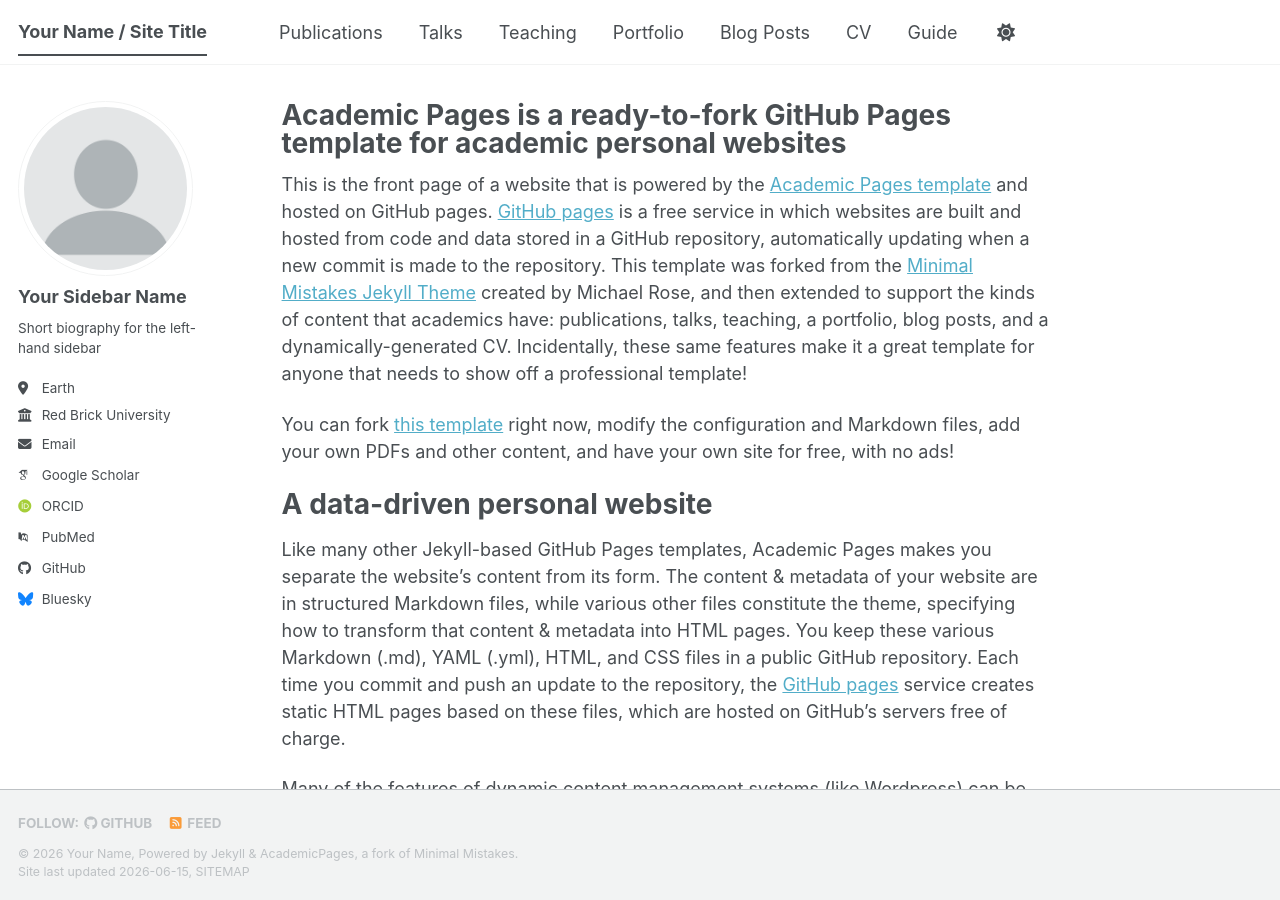
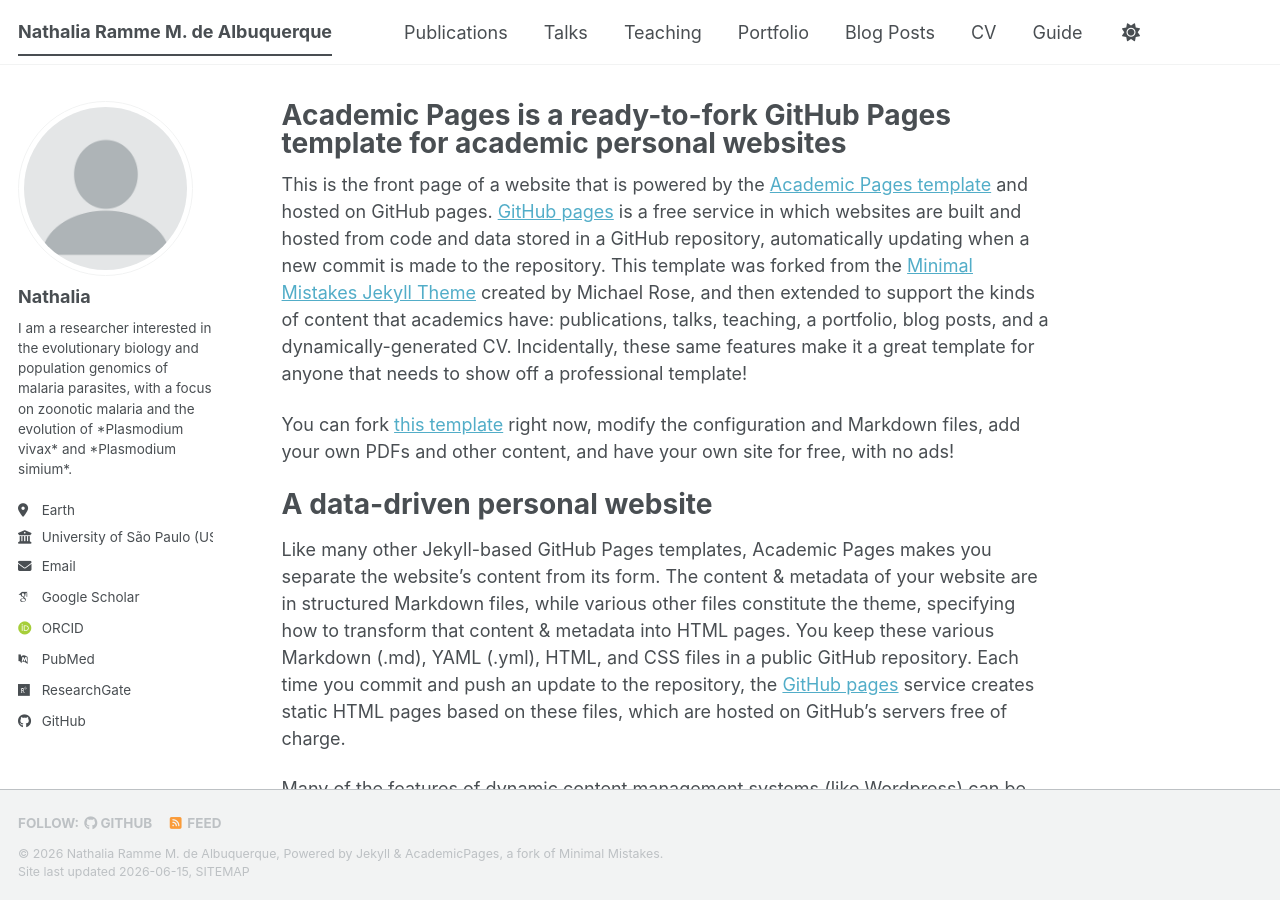
Before and after one commit to nramme/nramme.github.io, a Jekyll site: the page built from _pages/about.md, in a window 1280 px wide and 900 px high. Built offline with Jekyll 4.4.1, drawn with Linux system fonts in a browser that asks for light colours; some web fonts are replaced; a script bundle is joined from its source files by our own code; library files that are not in the unit come from our copies.

Commit message:
Update _config.yml

```diff
--- a/_config.yml
+++ b/_config.yml
@@ -9,14 +9,14 @@
 # Basic Site Settings
 locale                   : "en-US"
 site_theme               : "default" # The available themes options are "default", "air", "sunrise", "mint", "dirt" and "contrast"
-title                    : "Your Name / Site Title"
+title                    : "Nathalia Ramme M. de Albuquerque"
 title_separator          : "-"
-name                     : &name "Your Name"
-description              : &description "Your Name's academic portfolio"   # Update this with a general description of your site, this is the default if not overridden by a page
-url                      : https://academicpages.github.io # The base hostname & protocol for your site e.g. "https://[your GitHub username].github.io",
+name                     : &name "Nathalia Ramme M. de Albuquerque"
+description              : &description "Nathalia's academic portfolio"   # Update this with a general description of your site, this is the default if not overridden by a page
+url                      : https://nramme.github.io # The base hostname & protocol for your site e.g. "https://[your GitHub username].github.io",
                                                            # or if you already have some other page hosted on Github then use "https://[your GitHub username].github.io/[Your Repo Name]"
 baseurl                  : "" # the subpath of your site, e.g. "/blog"
-repository               : "academicpages/academicpages.github.io"
+repository               : "nramme/nramme.github.io"
 
 # Site Author - The following control what appear as part of the author content on the side bar.
 #               If a field is blank the icon and link will not appear, otherwise it will be shown.
@@ -24,25 +24,25 @@ repository               : "academicpages/academicpages.github.io"
 author:
   # Biographic information
   avatar           : "profile.png"
-  name             : "Your Sidebar Name"
+  name             : "Nathalia"
   pronouns         : # example: "she/her"
-  bio              : "Short biography for the left-hand sidebar"
+  bio              : "I am a researcher interested in the evolutionary biology and population genomics of malaria parasites, with a focus on zoonotic malaria and the evolution of *Plasmodium vivax* and *Plasmodium simium*."
   location         : "Earth"
-  employer         : "Red Brick University"
+  employer         : "University of São Paulo (USP)"
   uri              : # URL
-  email            : "none@example.org"
+  email            : "nathalia.ramme@usp.br / nathalia.ramme@gmail.com"
 
   # Academic websites
   academia         : # URL
   arxiv            : # URL - Update with the correct link to your profile
-  googlescholar    : "https://scholar.google.com/citations?user=PS_CX0AAAAAJ"
+  googlescholar    : "https://scholar.google.com/citations?user=pBzm0MsAAAAJ"
   inspire-hep      : # URL
   impactstory      : # URL
-  orcid            : "https://orcid.org/yourorcidurl"
+  orcid            : "https://orcid.org/0000-0001-7198-8026"
   semantic         : # URL
   ssrn             : # URL
-  pubmed           : "https://www.ncbi.nlm.nih.gov/pubmed/?term=john+snow"
-  researchgate     : # URL
+  pubmed           : "https://www.ncbi.nlm.nih.gov/pubmed/?term=de+Albuquerque+NRM"
+  researchgate     : "https://www.researchgate.net/profile/Nathalia-De-Albuquerque?ev=hdr_xprf"
   scopus           : # URL
   zotero           : # URL
 
@@ -51,13 +51,13 @@ author:
   bitbucket        : # Username - Update with your username on the site
   codepen          : # Username
   dribbble         : # Username
-  github           : "academicpages"
+  github           : "nramme"
   kaggle           : # Username
   stackoverflow    : # User number or user number and name (i.e., use "1" or "1/jeff-atwood")
 
   # Social media
   artstation       : # Username
-  bluesky          : "bsky.app" # Replace this with you Bluesky username
+  bluesky          : # Replace this with you Bluesky username
   facebook         : # Username
   flickr           : # Username
   foursquare       : # Username
```
